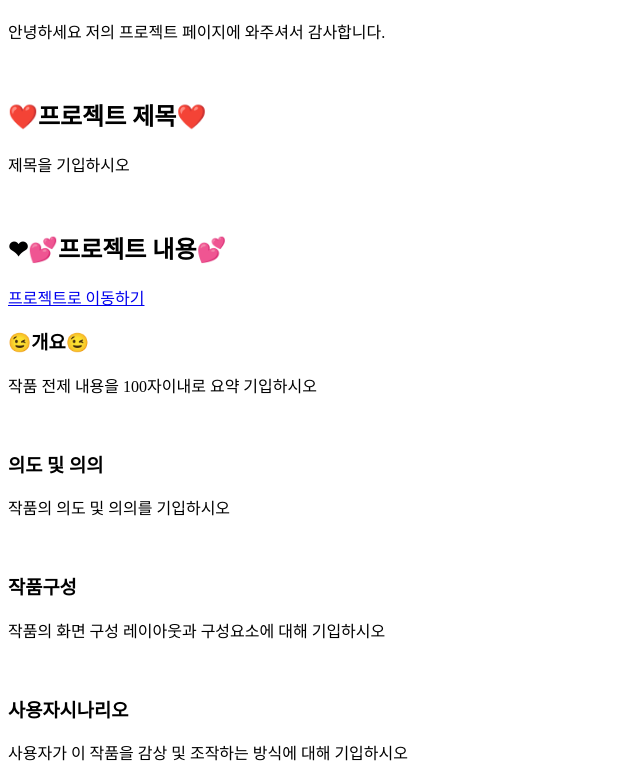
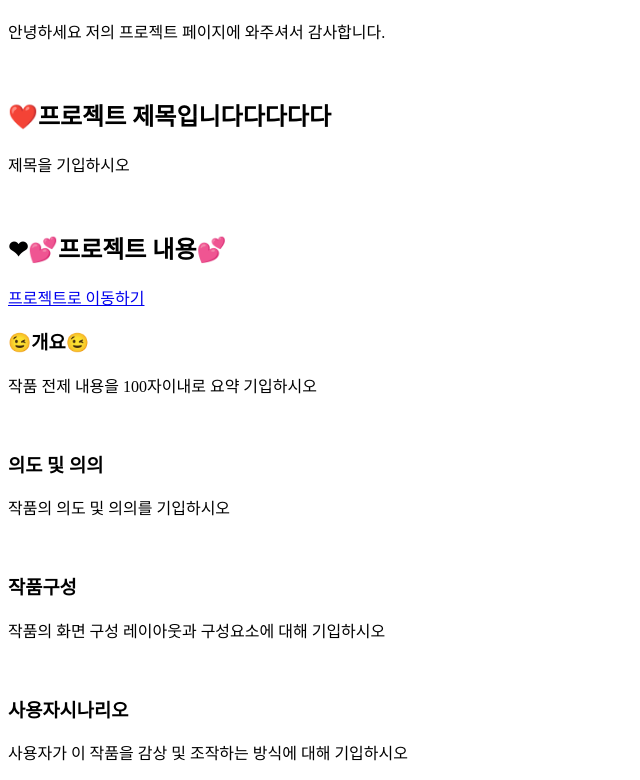
Before and after one commit to minkangkang/sample_web, a plain HTML site: page index.html in a window 1280 px wide. Shown: the part 70-850 px from the top of the page, without its empty margins (0-640 px from the left). Drawn offline with Linux system fonts and the light colour scheme.

Commit message:
Update index.html

```diff
--- a/index.html
+++ b/index.html
@@ -7,7 +7,7 @@
 <h1>강민정의 기말프로젝트 제목</h1>
 <p>안녕하세요 저의 프로젝트 페이지에 와주셔서 감사합니다.</p>
 <br>
-<h2>❤️프로젝트 제목❤️</h2>
+<h2>❤️프로젝트 제목입니다다다다다</h2>
 <p>제목을 기입하시오</p>
 <br>
 <h2>❤💕프로젝트 내용💕</h2>
```
